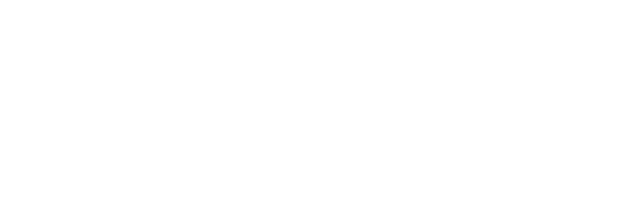
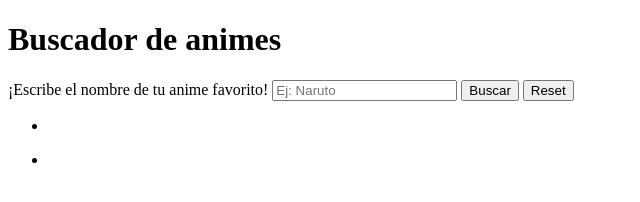
Before and after one commit to Adalab/modulo-2-evaluacion-final-NadiaMonzon, a website: page src/html/index.html in a window 1280 px wide. Shown: the whole page, without its empty margins (0-640 px from the left). Drawn offline with nearby package versions, Linux system fonts and the light colour scheme; files that its build step writes are made by us from their sources.

Commit message:
Initial structure

```diff
--- a/src/html/index.html
+++ b/src/html/index.html
@@ -12,7 +12,6 @@
     <div>
       <include src="./partials/header.html" title="Bienvenidos a Adalab"></include>
       <include src="./partials/main.html"></include>
-      <include src="./partials/footer.html"></include>
     </div>
     <script src="./assets/js/main.js"></script>
   </body>
--- a/src/html/partials/footer.html
+++ /dev/null
@@ -1,3 +0,0 @@
-<footer>
-
-</footer>
--- a/src/html/partials/header.html
+++ b/src/html/partials/header.html
@@ -1,3 +1,3 @@
 <header>
-
+  <h1>Buscador de animes</h1>
 </header>
--- a/src/html/partials/main.html
+++ b/src/html/partials/main.html
@@ -1,3 +1,18 @@
 <main>
-
+  <form action="">
+    <label for="title">¡Escribe el nombre de tu anime favorito!</label>
+    <input type="text" name="title" placeholder="Ej: Naruto" class="text-input">
+    <button class="search-btn">Buscar</button>
+    <button class="reset-btn">Reset</button>
+  </form>
+  <section class="fav-list">
+    <ul>
+      <li></li>
+    </ul>
+  </section>
+  <section class="search-result">
+    <ul>
+      <li></li>
+    </ul>
+  </section>
 </main>
```
